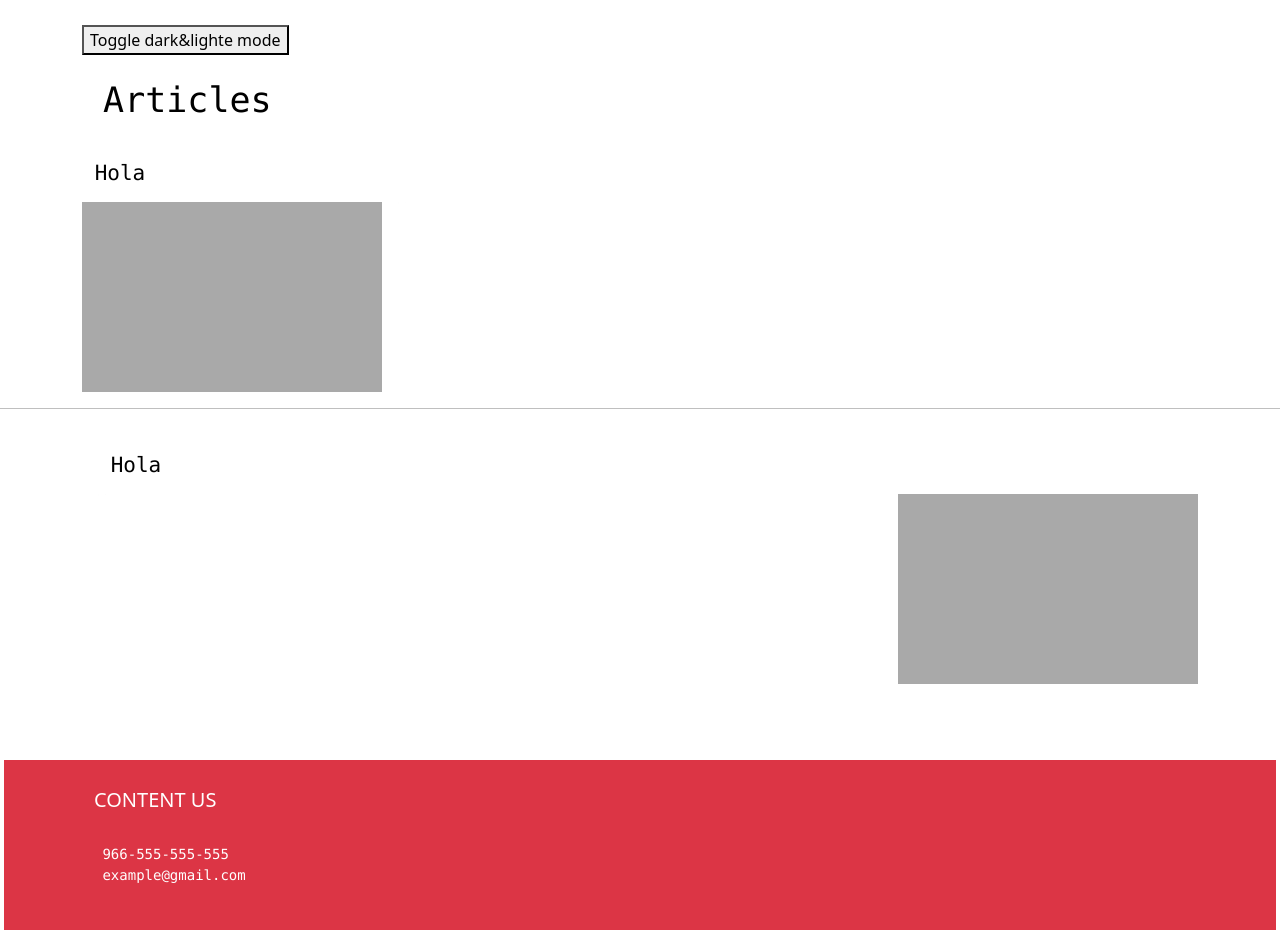
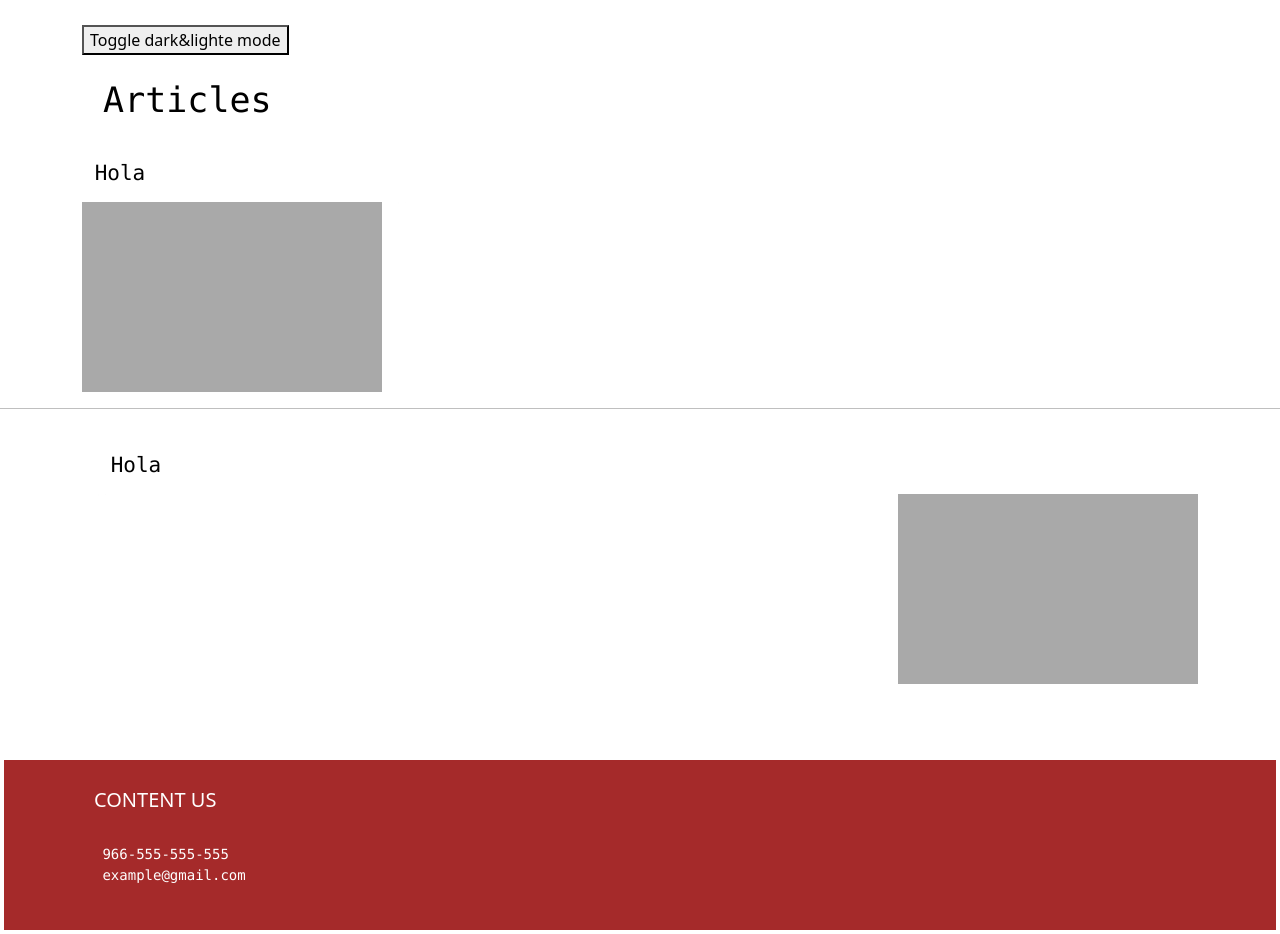
Before and after one commit to Tuwaiq-Academy-Training/HW10, a plain HTML site: page index.html in a window 1280 px wide. Shown: the part 122-1056 px from the top of the page. Drawn offline with nearby package versions, Linux system fonts and the light colour scheme.

Commit message:
update commit

```diff
--- a/index.html
+++ b/index.html
@@ -126,7 +126,7 @@ laoreet bibendum a ut ipsum. Curabitur at sollicitudin urna. Aliquam erat volutp
 
 
 
-  <footer class="bg-danger text-white text-center text-lg-start d-flex p-1 m-1 text-light bg-danger">
+  <footer id="footer" class="text-white text-center text-lg-start d-flex p-1 m-1 text-light">
     <!-- Grid container -->
     <div class="container p-4">
       <!--Grid row-->
--- a/style.css
+++ b/style.css
@@ -6,6 +6,9 @@ body {
 }
 #header {
     background-color:brown;
+}
+#footer {
+  background-color:brown;
 }
 p{
     font-family: 'Roboto Mono', monospace;
```
